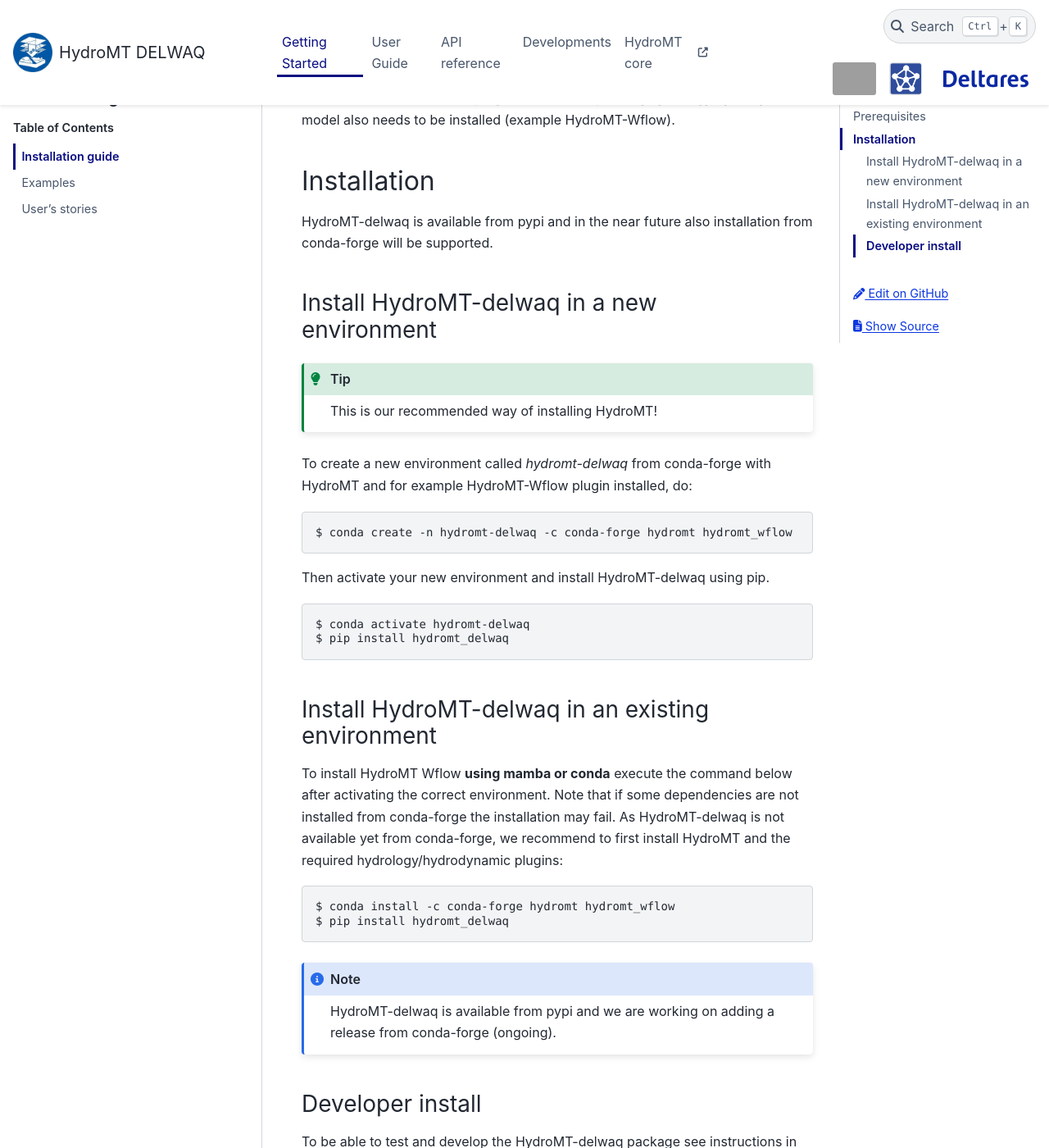
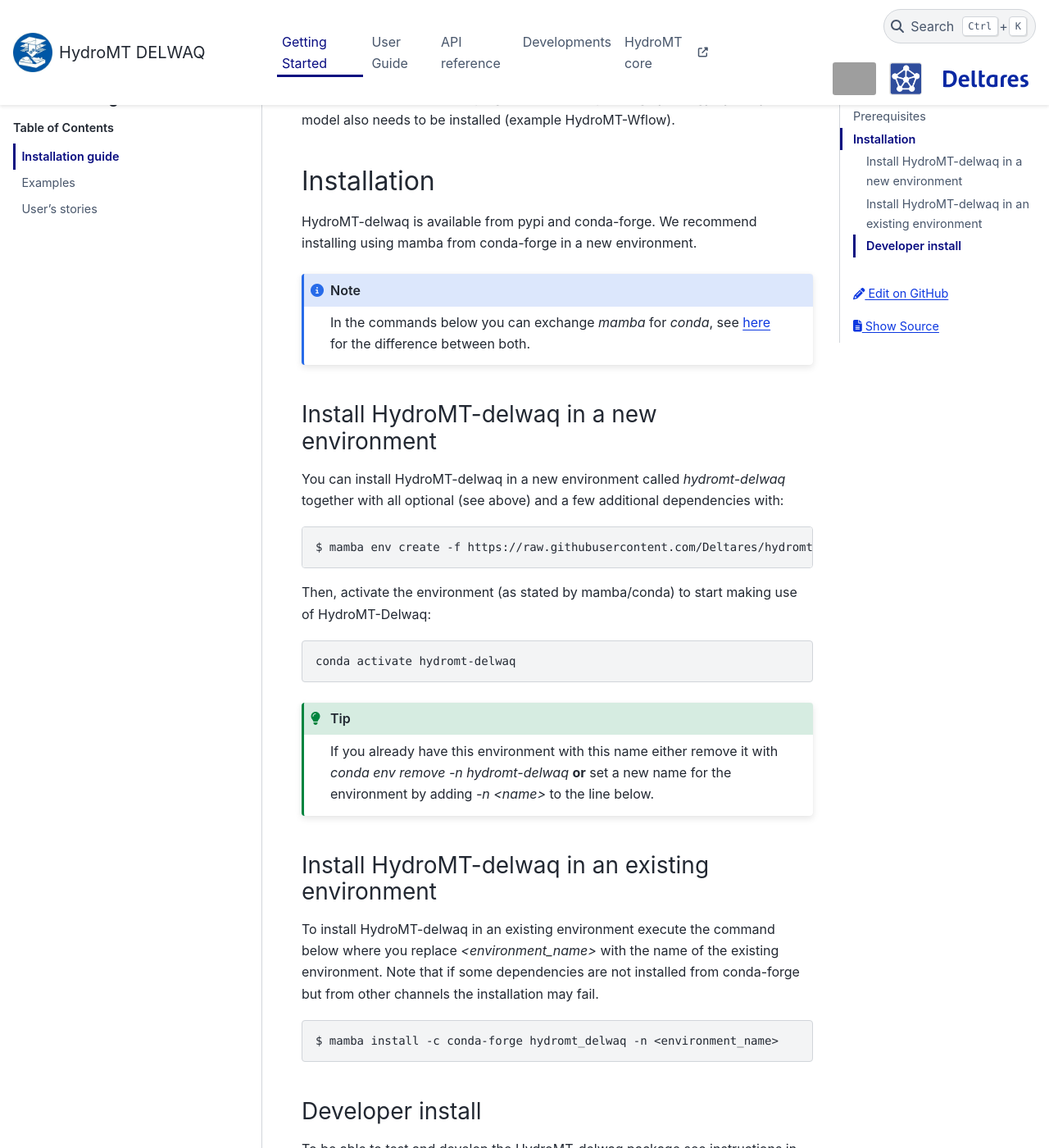
Before and after one commit to Deltares/hydromt_delwaq, a Sphinx documentation site: the page built from docs/getting_started/installation.rst, in a window 1280 px wide and 1400 px high, scrolled down 465 px. Shown: the whole window at 82% size. Built offline with Sphinx 7.4.7 and the PyData theme 0.15.4, drawn with Linux system fonts in a browser that asks for light colours; pages that are not in the unit, such as notebooks, are missing from menus; grey boxes are pictures that could not be loaded.

Commit message:
post release and conda-forge install and badge

```diff
--- a/README.rst
+++ b/README.rst
@@ -1,7 +1,7 @@
 HydroMT-delwaq: DELWAQ plugin for HydroMT
 #########################################
 
-|pypi| |docs_latest| |docs_stable| |codecov| |license| |binder|
+|pypi| |conda_forge| |docs_latest| |docs_stable| |codecov| |license| |binder|
 
 What is HydroMT-delwaq?
 -----------------------
@@ -59,6 +59,10 @@ You can find information about contributing to HydroMT at our `Contributing page
     :target: https://pypi.org/project/hydromt_delwaq/
     :alt: Latest PyPI version
 
+.. |conda_forge| image:: https://anaconda.org/conda-forge/hydromt_delwaq/badges/version.svg
+    :target: https://anaconda.org/conda-forge/hydromt_delwaq
+    :alt: Conda-Forge
+
 .. |docs_latest| image:: https://img.shields.io/badge/docs-latest-brightgreen.svg
     :target: https://deltares.github.io/hydromt_delwaq/latest
     :alt: Latest developers docs
--- a/docs/getting_started/installation.rst
+++ b/docs/getting_started/installation.rst
@@ -22,41 +22,45 @@ also needs to be installed (example HydroMT-Wflow).
 Installation
 ============
 
-HydroMT-delwaq is available from pypi and in the near future also installation from conda-forge will be supported.
+HydroMT-delwaq is available from pypi and conda-forge. We recommend installing using mamba from conda-forge in a new environment.
+
+.. Note::
+
+    In the commands below you can exchange `mamba` for `conda`, see
+    `here <https://deltares.github.io/hydromt/latest/getting_started/installation.html#installation-guide>`_
+    for the difference between both.
 
 Install HydroMT-delwaq in a new environment
 -------------------------------------------
-.. Tip::
-
-    This is our recommended way of installing HydroMT!
-
-To create a new environment called `hydromt-delwaq` from conda-forge with HydroMT and for example HydroMT-Wflow plugin installed, do:
+You can install HydroMT-delwaq in a new environment called `hydromt-delwaq` together with
+all optional (see above) and a few additional dependencies with:
 
 .. code-block:: console
 
-    $ conda create -n hydromt-delwaq -c conda-forge hydromt hydromt_wflow
+  $ mamba env create -f https://raw.githubusercontent.com/Deltares/hydromt_delwaq/main/environment.yml
 
-Then activate your new environment and install HydroMT-delwaq using pip.
+Then, activate the environment (as stated by mamba/conda) to start making use of HydroMT-Delwaq:
 
 .. code-block:: console
 
-    $ conda activate hydromt-delwaq
-    $ pip install hydromt_delwaq
+  conda activate hydromt-delwaq
+
+.. Tip::
+
+    If you already have this environment with this name either remove it with
+    `conda env remove -n hydromt-delwaq` **or** set a new name for the environment
+    by adding `-n <name>` to the line below.
 
 Install HydroMT-delwaq in an existing environment
 -------------------------------------------------
-To install HydroMT Wflow **using mamba or conda** execute the command below after activating the correct environment.
-Note that if some dependencies are not installed from conda-forge the installation may fail. As HydroMT-delwaq is not
-available yet from conda-forge, we recommend to first install HydroMT and the required hydrology/hydrodynamic plugins:
+To install HydroMT-delwaq in an existing environment execute the command below
+where you replace `<environment_name>` with the name of the existing environment.
+Note that if some dependencies are not installed from conda-forge but from other
+channels the installation may fail.
 
 .. code-block:: console
 
-    $ conda install -c conda-forge hydromt hydromt_wflow
-    $ pip install hydromt_delwaq
-
-.. Note::
-
-    HydroMT-delwaq is available from pypi and we are working on adding a release from conda-forge (ongoing).
+   $ mamba install -c conda-forge hydromt_delwaq -n <environment_name>
 
 Developer install
 -----------------
--- a/environment.yml
+++ b/environment.yml
@@ -8,9 +8,8 @@ dependencies:
   - descartes # to run examples
   - hydromt>=0.7.0
   - hydromt_wflow>=0.2.1
+  - hydromt_delwaq>=0.2.1
   - jupyter # to run examples
   - matplotlib # to run examples
   - pip
   - python=3.10 # fixing python version for binder
-  - pip:
-    - hydromt_delwaq>=0.2.0
--- a/hydromt_delwaq/__init__.py
+++ b/hydromt_delwaq/__init__.py
@@ -3,7 +3,7 @@
 from os.path import dirname, join, abspath
 
 
-__version__ = "0.2.1"
+__version__ = "0.2.2.dev"
 
 DATADIR = join(dirname(abspath(__file__)), "data")
 
```
Also changed, not shown: docs/changelog.rst (+12 -0 lines).
